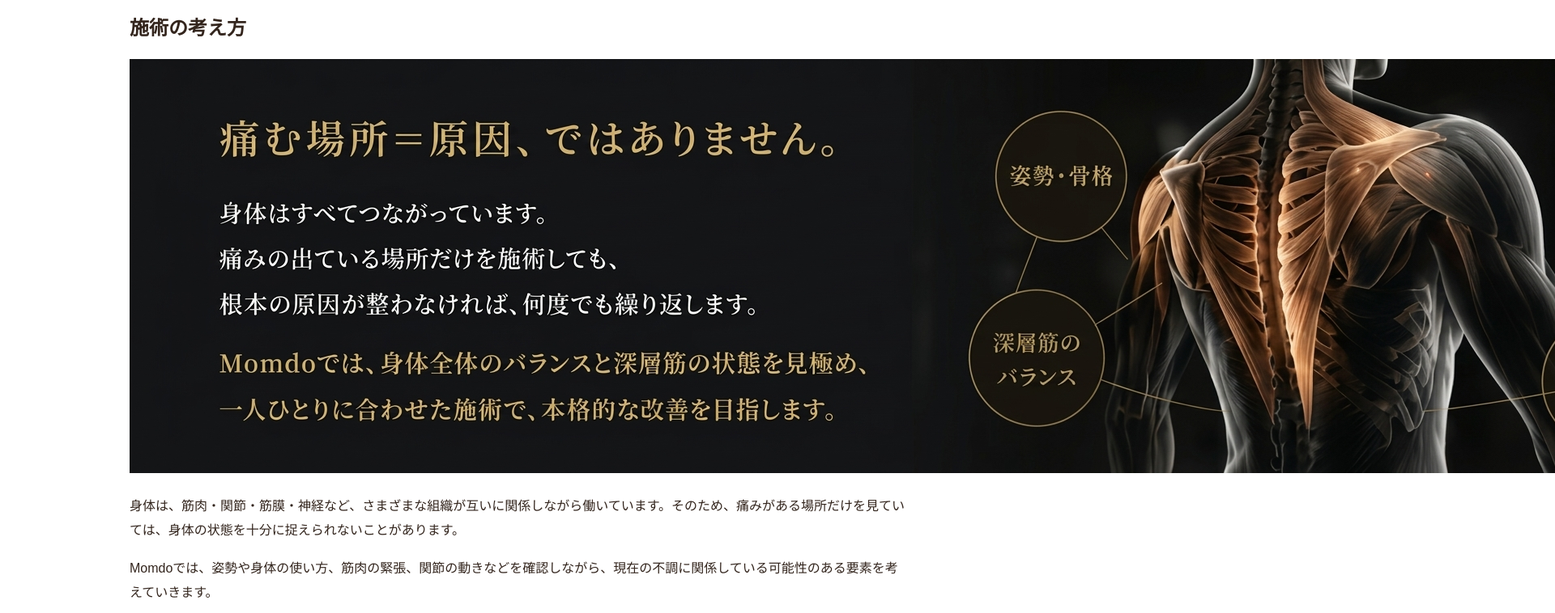
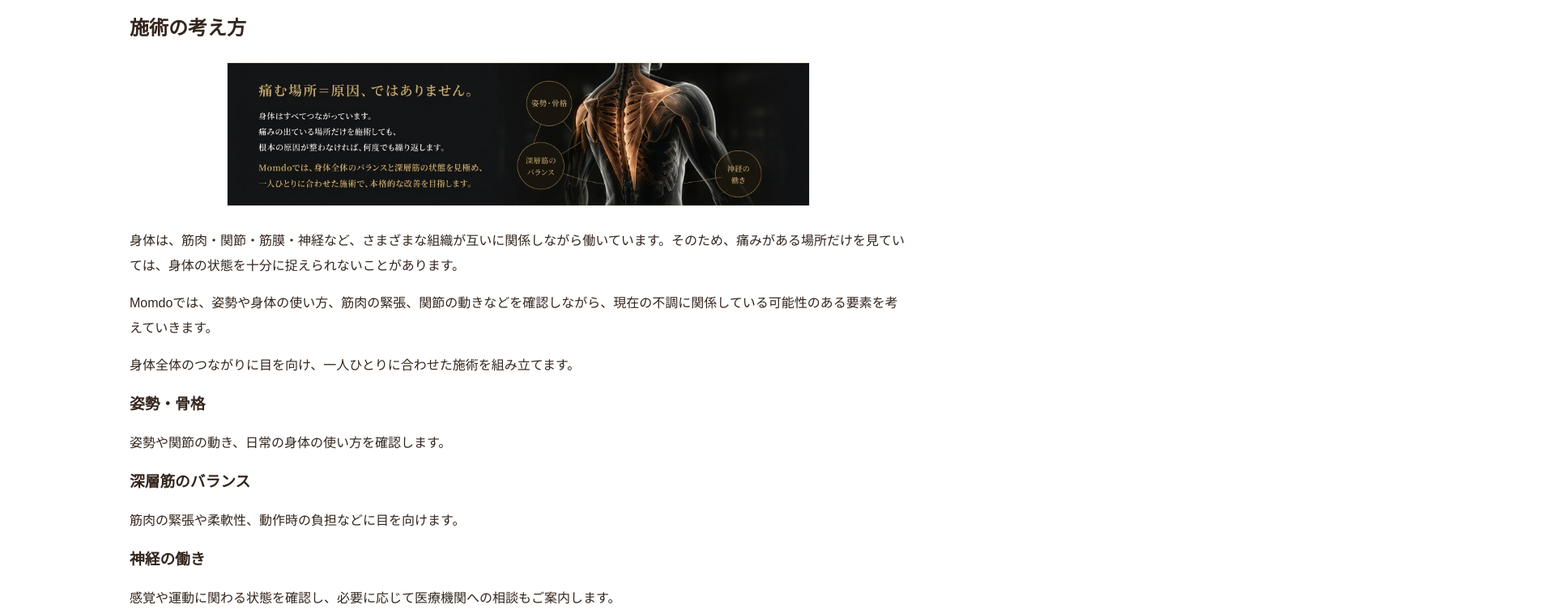
Before and after one commit to momdo39/momdo-homepage, a plain HTML site: page pages/menu/medical-massage.html in a window 1280 px wide. Shown: the part 1133-1891 px from the top of the page at 81% size, 1920 px wide, since content can reach past the window. Drawn offline with Linux system fonts and the light colour scheme.

Commit message:
Update medical-massage.html

```diff
--- a/pages/menu/medical-massage.html
+++ b/pages/menu/medical-massage.html
@@ -105,6 +105,17 @@
       margin: 18px 0 30px;
       color: var(--muted);
       font-size: 1.08rem;
+    }
+
+    /* 施術理念画像：大きくなりすぎないよう上限を設定 */
+    .treatment-philosophy-visual {
+      display: block;
+      width: min(100%, 720px);
+      max-height: 420px;
+      height: auto;
+      margin: 24px auto 28px;
+      object-fit: contain;
+      border: 1px solid rgba(213,184,117,.35);
     }
 
     .concept-image {
```
